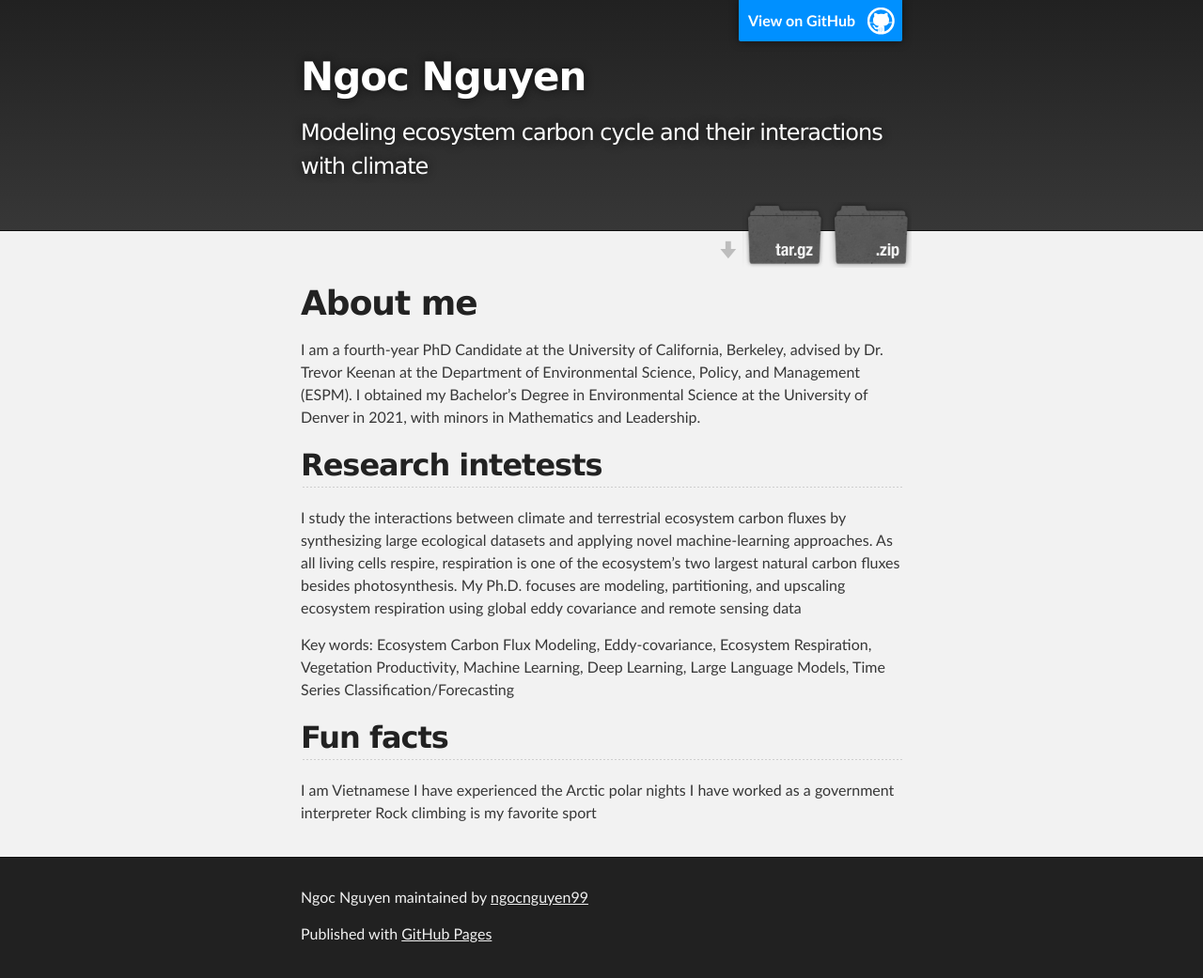
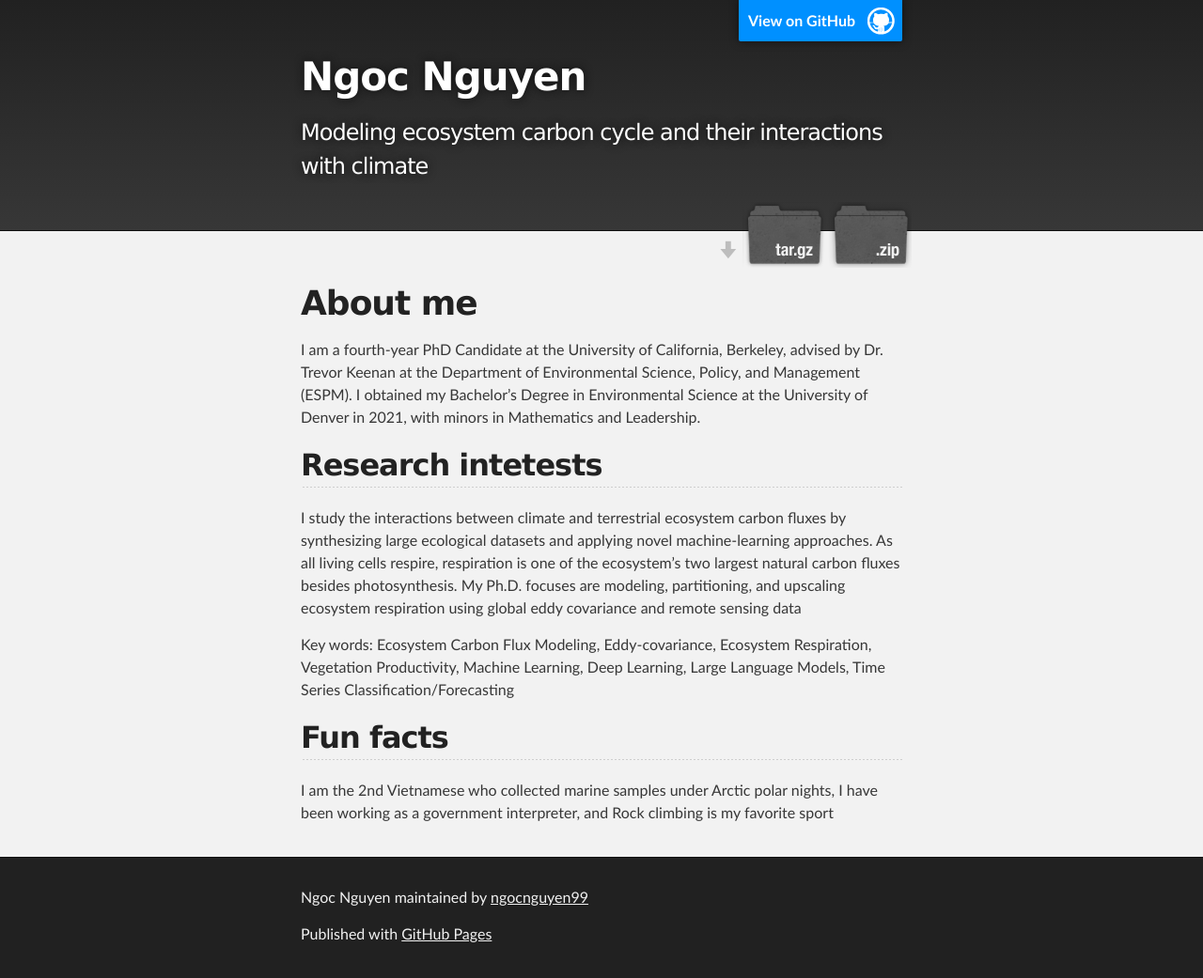
Before and after one commit to ngocnguyen99/marshmallow_do_science, a Jekyll site: the page built from index.md, in a window 1280 px wide. Shown: the whole page at 94% size. Built offline with Jekyll 4.4.1, drawn with Linux system fonts in a browser that asks for light colours; our own code applies the rules of GitHub Pages for plain Markdown files.

Commit message:
Update index.md

```diff
--- a/index.md
+++ b/index.md
@@ -11,7 +11,4 @@ I study the interactions between climate and terrestrial ecosystem carbon fluxes
 Key words: Ecosystem Carbon Flux Modeling, Eddy-covariance, Ecosystem Respiration, Vegetation Productivity, Machine Learning, Deep Learning, Large Language Models, Time Series Classification/Forecasting
 
 ## Fun facts
-I am Vietnamese
-I have experienced the Arctic polar nights
-I have worked as a government interpreter
-Rock climbing is my favorite sport
+I am the 2nd Vietnamese who collected marine samples under Arctic polar nights, I have been working as a government interpreter, and Rock climbing is my favorite sport
```
